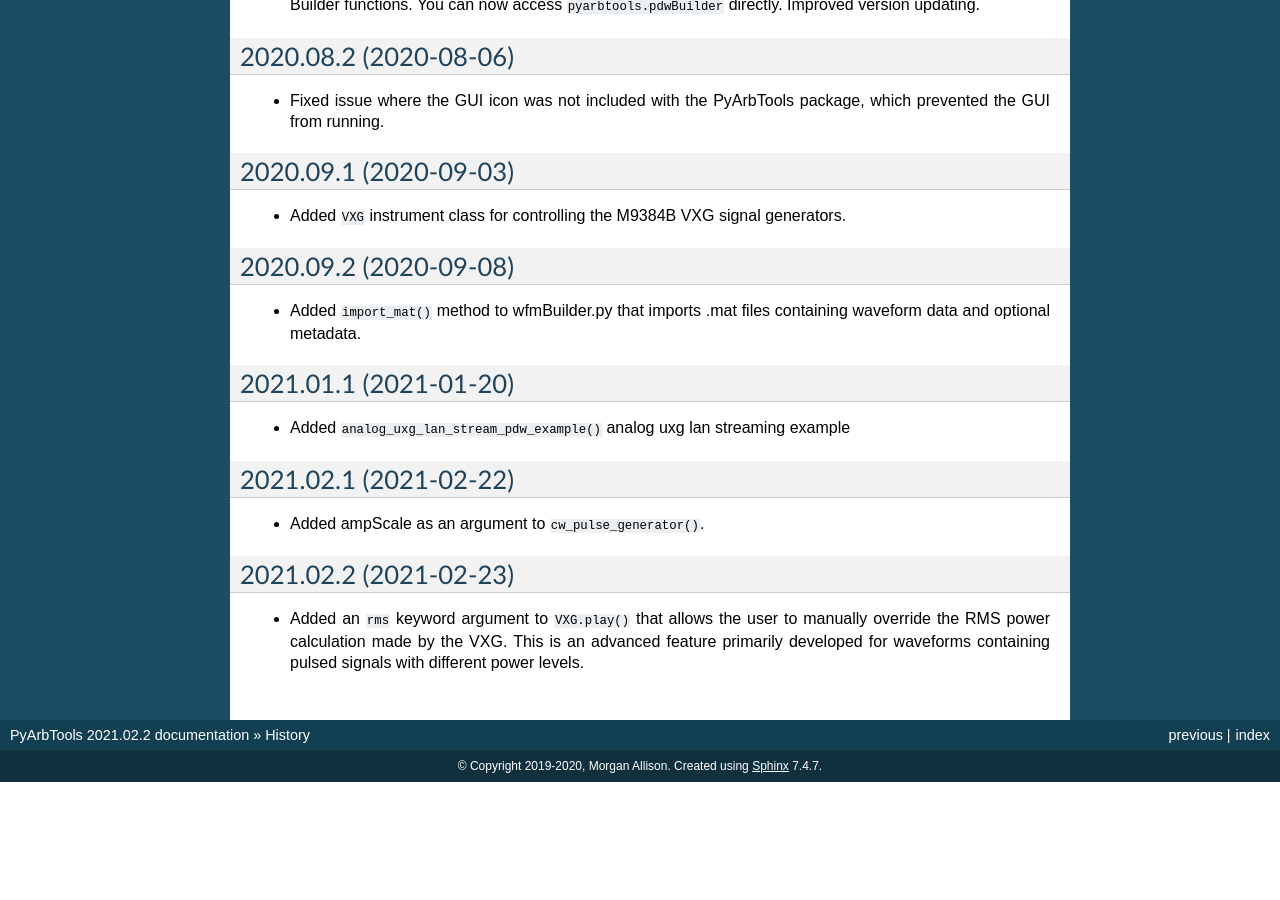
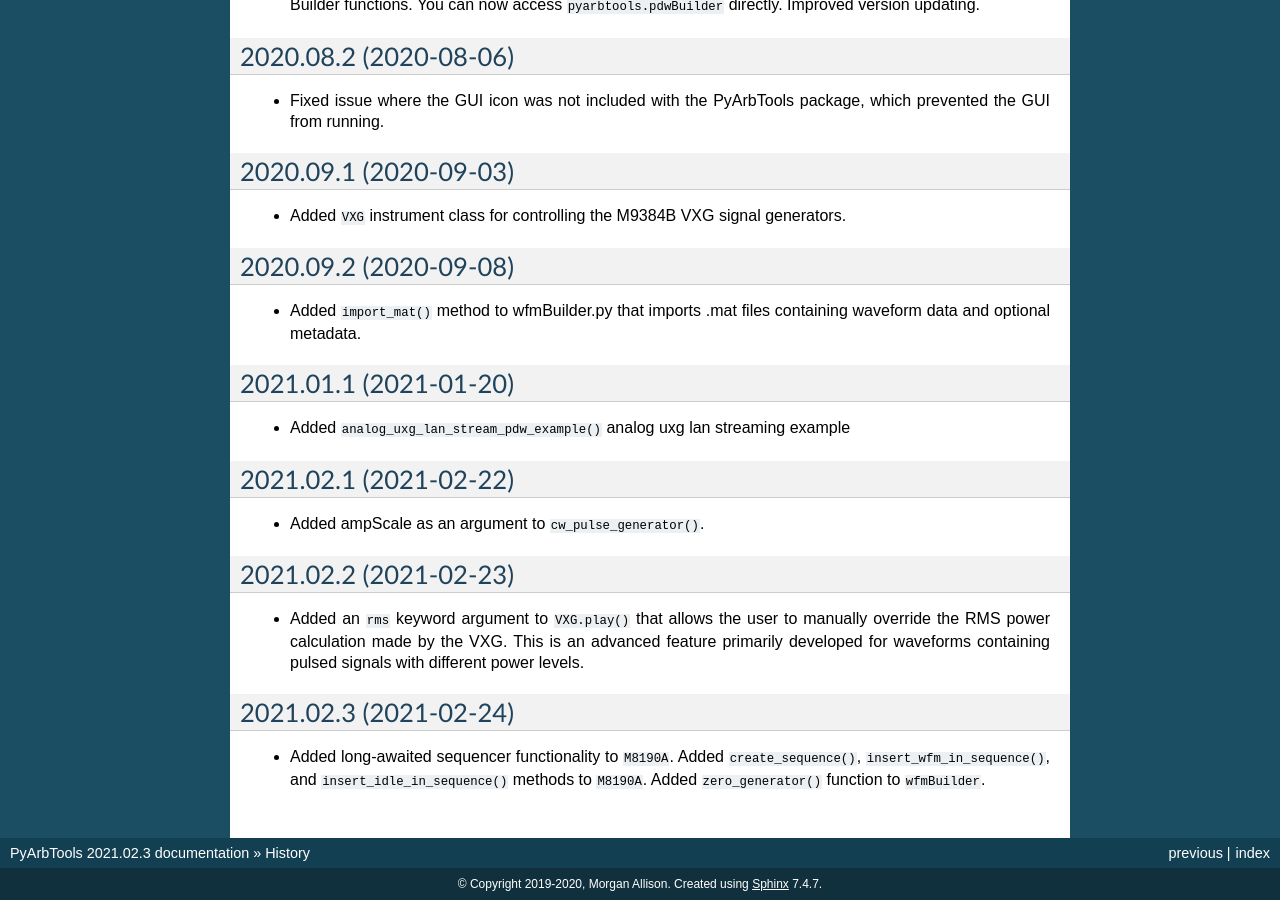
Before and after one commit to morgan-at-keysight/pyarbtools, a Sphinx documentation site: the page built from docs/history.rst, in a window 1280 px wide and 900 px high, scrolled down 1732 px. Built offline with Sphinx 7.4.7, drawn with Linux system fonts in a browser that asks for light colours; before the commit the page ends 2514 px from its top, so only the background shows below that; some of the changed text lies outside the part shown.

Commit message:
Updated documentation for new sequencer features.

```diff
--- a/README.rst
+++ b/README.rst
@@ -2,7 +2,7 @@
 PyArbTools: Keysight Signal Generator Control & Waveform Creation
 =================================================================
 
-*Current version: 2021.02.2*
+*Current version: 2021.02.3*
 
 Frustrated after looking through hundreds of pages of user manuals to find out how to download a waveform to a signal generator?
 
@@ -23,6 +23,7 @@
 
 * Supports M8190A, M8195A, and M8196A arbitrary waveform generators, N5182B MXG/N5172B EXG/E8267D PSG vector signal generators, the M9384B VXG vector signal generator, and N5193/4A UXG agile waveform generators.
 * Connect to and configure instruments, download waveforms, control playback, and load or stream PDWs (for UXG), all using easy-to-use functions rather than a list of SCPI commands.
+* *New as of 2021.02.3*: Create sequences on the M8190A.
 * Calibrate waveforms using Keysight's 89600 VSA software.
 * For custom applications, communicate with instruments using SCPI commands.
 * All instrument control uses socket communication, no VISA required.
--- a/docs/history.rst
+++ b/docs/history.rst
@@ -101,3 +101,8 @@
 ----------------------
 
 * Added an ``rms`` keyword argument to ``VXG.play()`` that allows the user to manually override the RMS power calculation made by the VXG. This is an advanced feature primarily developed for waveforms containing pulsed signals with different power levels.
+
+2021.02.3 (2021-02-24)
+----------------------
+
+* Added long-awaited sequencer functionality to ``M8190A``. Added ``create_sequence()``, ``insert_wfm_in_sequence()``, and ``insert_idle_in_sequence()`` methods to ``M8190A``. Added ``zero_generator()`` function to ``wfmBuilder``.
--- a/pyarbtools/__init__.py
+++ b/pyarbtools/__init__.py
@@ -12,7 +12,7 @@
 
 __author__ = """Morgan Allison"""
 __email__ = "morgan.allison@keysight.com"
-__version__ = "2021.02.2"
+__version__ = "2021.02.3"
 
 from pyarbtools import instruments
 from pyarbtools import wfmBuilder
```
Also changed, not shown: docs/usage.rst (+85 -0 lines), 1 other file.
